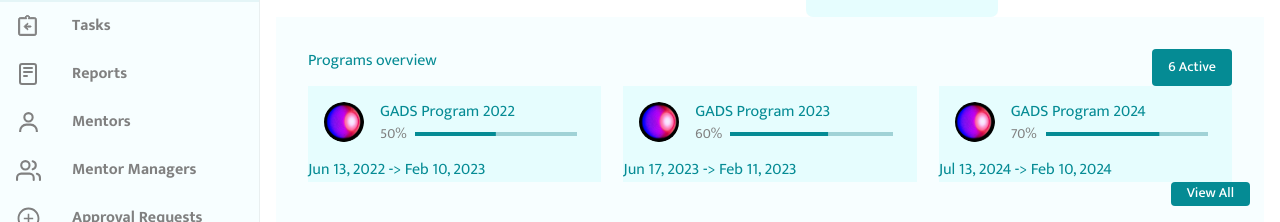
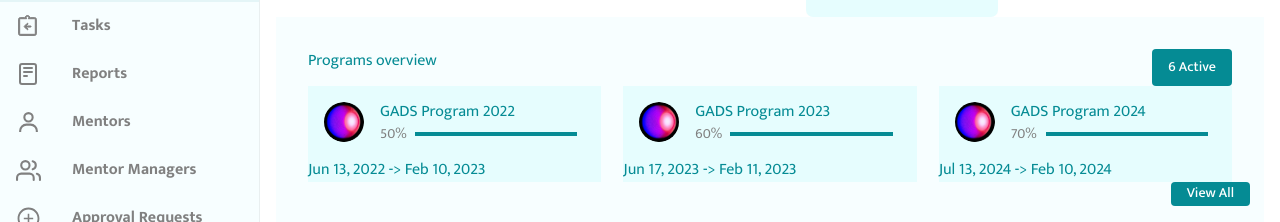
Before and after one commit to softawie/Mentor-Management-System-Team-4, a React (Vite) app in the folder frontend/mms-Admin/: page / in a window 1280 px wide. Shown: the part 307-529 px from the top of the page. Built offline with nearby package versions, Linux system fonts and the light colour scheme.

Commit message:
Update ProgramItem.jsx

```diff
--- a/frontend/mms-Admin/src/pages/dashboard/Programs/ProgramItem.jsx
+++ b/frontend/mms-Admin/src/pages/dashboard/Programs/ProgramItem.jsx
@@ -9,27 +9,26 @@ import {
   ListItemText,
 } from "@mui/material";
 import React from "react";
+import PropTypes from "prop-types";
 import Ellipse from "../../../assets/images/Ellipse.png";
-import PropTypes from "prop-types"
 
-
-function LinearProgressWithLabel(props) {
+function LinearProgressWithLabel({value, ...rest}) {
   return (
     <Box sx={{ display: "flex", alignItems: "center" }}>
       <Box sx={{ minWidth: 35 }}>
-        <Typography variant="body2" color="text.secondary">{`${Math.round(
-          props.value
-        )}%`}</Typography>
+        <Typography variant="body2" color="text.secondary">{`${Math.round(value)}%`}</Typography>
       </Box>
       <Box sx={{ width: "100%", mr: 1 }}>
-        <LinearProgress variant="determinate" {...props} />
+        <LinearProgress variant="determinate" {...rest} />
       </Box>
     </Box>
   );
-}
+};
+
 LinearProgressWithLabel.propTypes = {
   value: PropTypes.number
 };
+
 const ProgramItem = ({title, progress, date}) => {
   return (
     <Stack sx={{ bgcolor: "#E6FDFE" }}>
```
